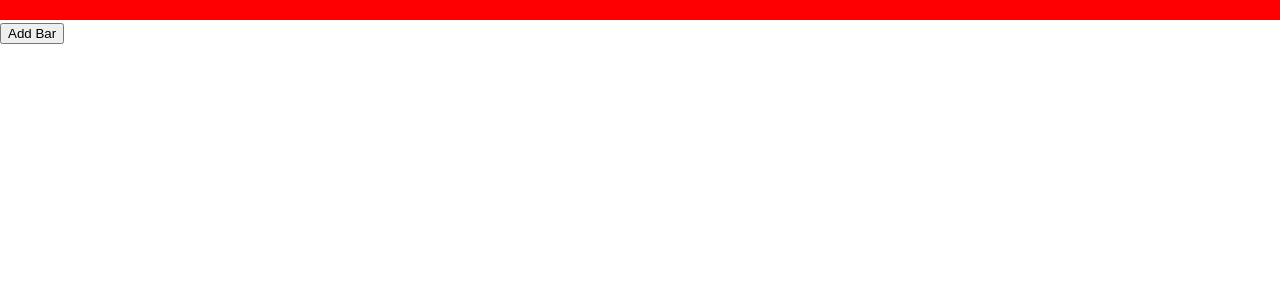
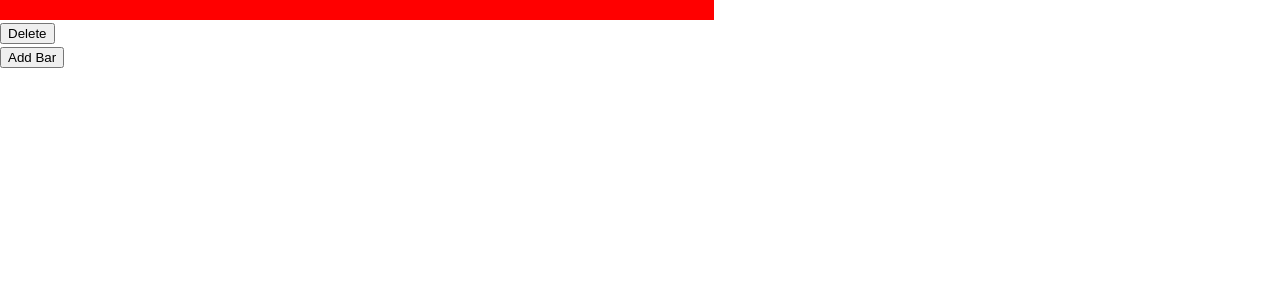
Before and after one commit to pbrovarnik/span-coding-challenge, a React (Vite) app: page / in a window 1280 px wide. Both pictures are taken after a click on the button "Add Bar". Shown: the top 300 px of the page. Built offline with nearby package versions, Linux system fonts and the light colour scheme.

Commit message:
solving third question

```diff
--- a/src/main.tsx
+++ b/src/main.tsx
@@ -1,5 +1,5 @@
 import ReactDOM from 'react-dom/client';
-import App from './second-question.tsx';
+import App from './third-question.tsx';
 import './index.css';
 
 ReactDOM.createRoot(document.getElementById('root')!).render(<App />);
--- /dev/null
+++ b/src/third-question.tsx
@@ -0,0 +1,126 @@
+import { useEffect, useRef, useState } from 'react';
+import './App.css';
+
+const DURATION = 5000;
+
+function App() {
+	// state that manages all the bars
+	// allBars
+	const [allBars, setAllBars] = useState<any[]>([]);
+
+	// handle
+	// onAddHandler
+	// allBars = append ProgressBar
+	const onAddHandler = () => {
+		setAllBars((prev) => {
+			const item = {
+				id: Math.floor(Math.random() * 10000),
+				Element: ProgressBar,
+				isStarted: prev.length === 0 || prev[prev.length - 1].isEnded ? true : false,
+				isEnded: false,
+			};
+
+			return [...prev, item];
+		});
+	};
+
+	// onEndTimer
+	// when to start the next bar
+	const onEndTimer = (barId: number) => {
+		setAllBars((prev) => {
+			const currBarIdx = prev.findIndex((bar) => bar.id === barId);
+			prev[currBarIdx].isEnded = true;
+			const nextBar = prev.findIndex((bar) => !bar.isStarted);
+			if (nextBar > -1) prev[nextBar].isStarted = true;
+
+			return [...prev];
+		});
+	};
+
+	// onDeleteTimer
+	const onDeleteTimer = (barId: number) => {
+		setAllBars((prev) => {
+			const nextBar = prev.findIndex((bar) => !bar.isStarted);
+
+			if (nextBar > -1) prev[nextBar].isStarted = true;
+
+			return prev.filter((bar) => bar.id !== barId);
+		});
+	};
+
+	// render
+	// Loop throught allBars and display
+	// <ProgressBar
+	// isStart
+	// onEndTimer
+	// indexOfProgressBar
+	// >
+	// Add Bar button
+
+	return (
+		<div>
+			<div>
+				{allBars.map(({ Element, isStarted, id }) => {
+					return <Element key={id} isStarted={isStarted} onEndTimer={onEndTimer} barId={id} onDeleteTimer={onDeleteTimer} />;
+				})}
+			</div>
+			<button onClick={onAddHandler}>Add Bar</button>
+		</div>
+	);
+}
+
+function ProgressBar({ onDeleteTimer, onEndTimer, barId, isStarted }: { onDeleteTimer: (barId: number) => void; onEndTimer: (barId: number) => void; barId: number; isStarted: boolean }) {
+	// state
+	// timer
+	const [timer, setTime] = useState(0);
+
+	// derived state
+	// percantage
+	const percentage = (timer / DURATION) * 100;
+
+	// ref
+	// intervalIdRef
+	const intervalIdRef = useRef<number>();
+
+	useEffect(() => {
+		if (isStarted && !timer) {
+			intervalIdRef.current = setInterval(() => {
+				setTime((prev) => {
+					if (prev > DURATION) {
+						clearInterval(intervalIdRef.current);
+						onEndTimer(barId);
+						return prev;
+					}
+
+					return prev + 10;
+				});
+			}, 10);
+		}
+	}, [barId, onEndTimer, timer, isStarted]);
+
+	// handle
+	// onDelete
+	const onDelete = () => {
+		clearInterval(intervalIdRef.current);
+		onDeleteTimer(barId);
+	};
+	// -setInterval
+
+	return (
+		// enter box
+		<div>
+			{/* contain house the bar */}
+			<div
+				style={{
+					height: '20px',
+					width: '100%',
+				}}>
+				{/* bar */}
+				<div style={{ width: `${percentage}%`, backgroundColor: 'red', height: '100%' }} />
+			</div>
+			<button onClick={onDelete}>Delete</button>
+		</div>
+	);
+}
+
+export default App;
```
